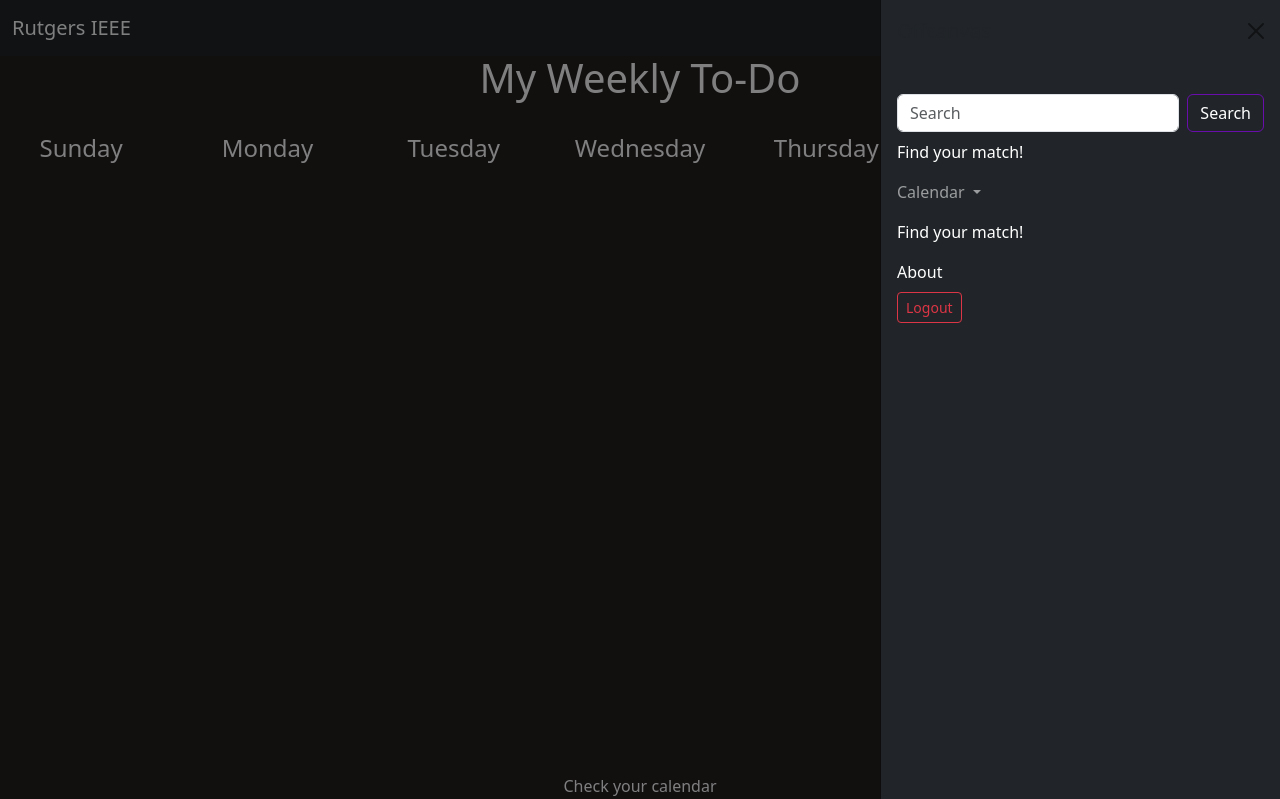
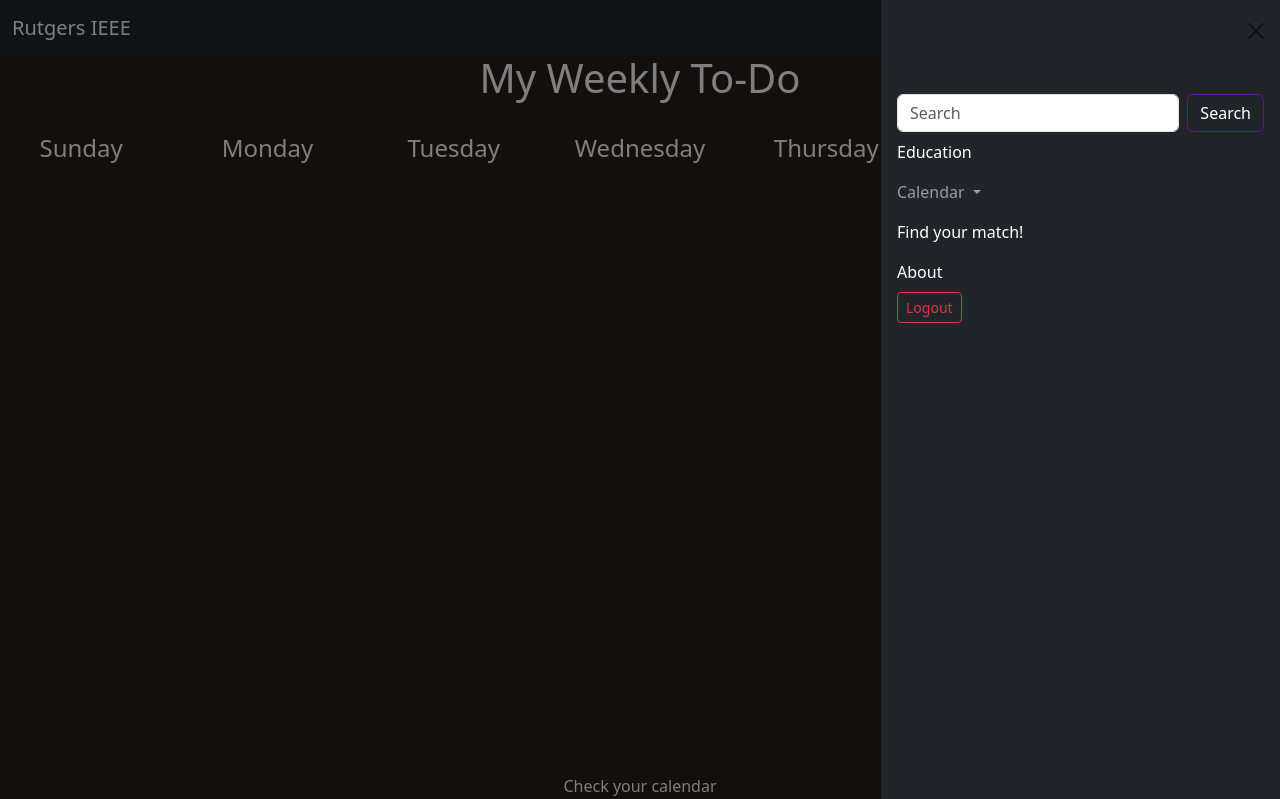
Before and after one commit to pedropa140/RutgersIEEE2024, a Python web app: template flask/templates/cal.html in a window 1280 px wide, after a click that opens the changed part. Shown: the top 799 px of the page. Run offline with Jinja, Linux system fonts and the light colour scheme; the template is opened without the code that fills it, so the values that code supplies are empty.

Commit message:
amend navbar-auth education

```diff
--- a/flask/templates/navbar-auth.html
+++ b/flask/templates/navbar-auth.html
@@ -59,8 +59,8 @@ crossorigin="anonymous"
             <a
               class="nav-link active"
               aria-current="page"
-              href="{{ url_for('matching') }}"
-              >Find your match!</a
+              href="{{ url_for('education') }}"
+              >Education</a
             >
           </li>
           <li class="nav-item dropdown">
```
